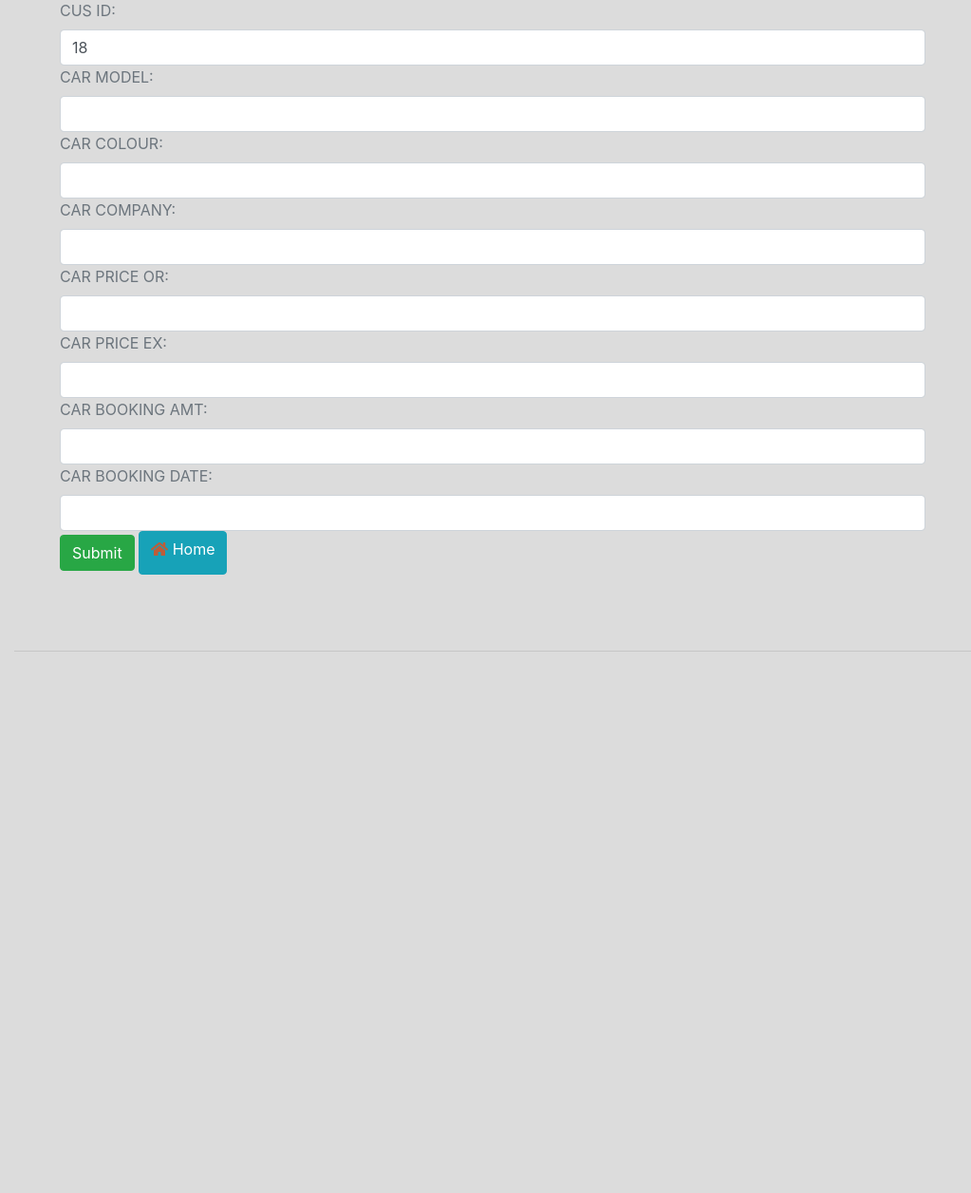
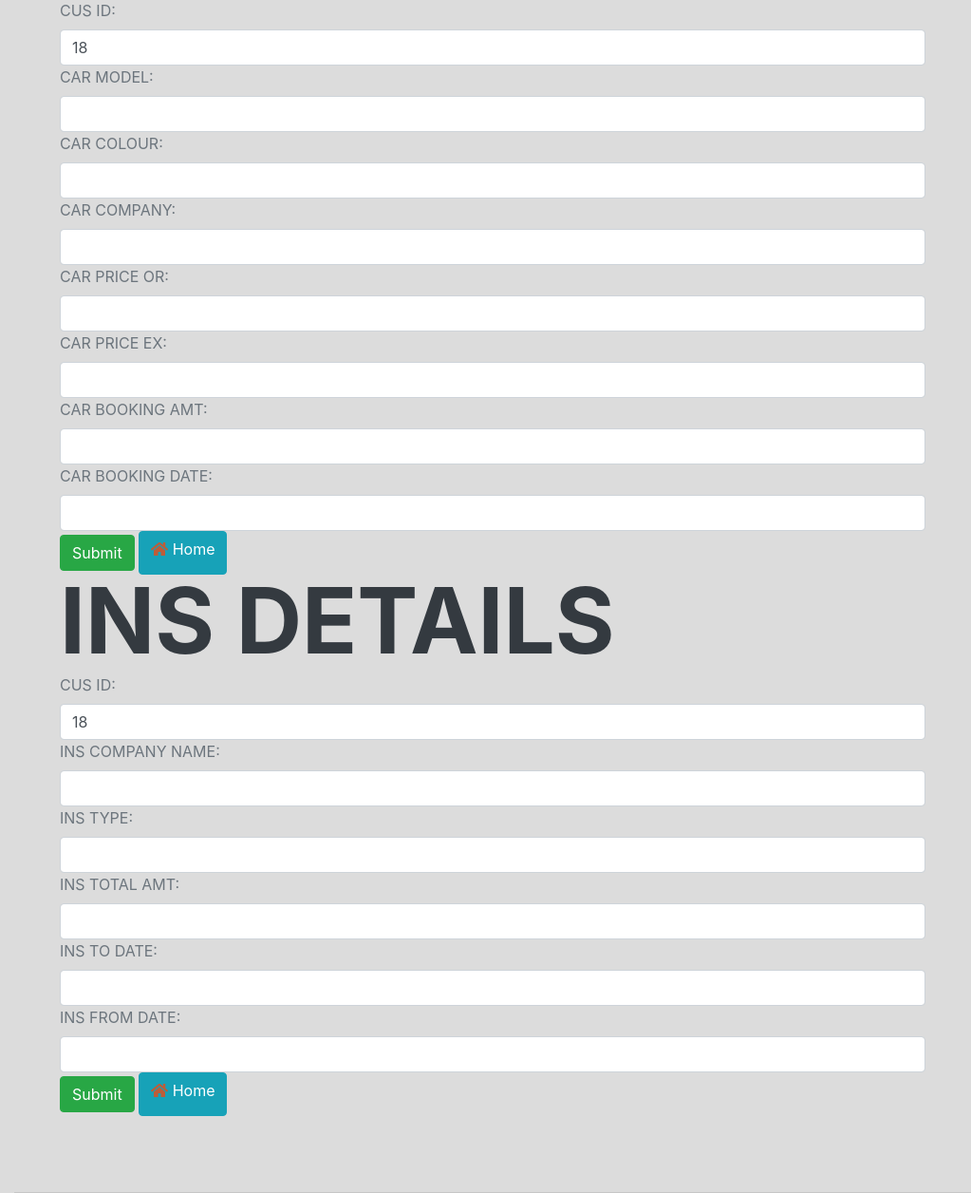
Before and after one commit to veer4221/Bsc-CA-IT-sem-5, a Django app: page /18/ in a window 1280 px wide. Shown: the part 943-2199 px from the top of the page at 95% size, without its empty margins (257-1280 px from the left). Before the commit the page ends 1629 px from the top, so only its background shows below. Run offline with Django 3.2, Linux system fonts and the light colour scheme; data comes from the database, SQL or seed files in the repository; some libraries are stand-ins or nearby versions; some web fonts are replaced.

Commit message:
customer insurance car form updated

```diff
--- a/BillingSystem/BillingSystem/urls.py
+++ b/BillingSystem/BillingSystem/urls.py
@@ -21,18 +21,18 @@ from django.conf import settings
 
 urlpatterns = [
     path('admin/', admin.site.urls),
-    path('listing/form/',views.home,name="home"),
-    path('base/',views.base,name="base"),
-    path('report/',views.report,name="report"),
+ #   path('listing/form/',views.home,name="home"),
+ #   path('base/',views.base,name="base"),
+ #   path('report/',views.report,name="report"),
     path('listing/',views.customerView.as_view(),name="listing"),
     path('dashbord/',views.dashbord,name="dashbord"),
     # path('listing/Car/',views.car,name="car"),
     path('login/',views.login,name="login"),
     path('listing/Costomer/',views.formToDB.as_view(),name="Costomer"),
-    path('listing/Car/',views.formCar,name="Car"),
-    path('listing/RTO/',views.RTO,name="RTO"),
-    path('listing/other/',views.other,name="other"),
-    path('listing/Insurance/',views.insurance,name="Insurance"),
+#    path('listing/Car/',views.formCar,name="Car"),
+    # path('listing/RTO/',views.temp,name="RTO"),
+    # path('listing/other/',views.other,name="other"),
+   # path('listing/Insurance/',views.insurance,name="Insurance"),
     path('Delete/<int:id>/',views.DeleteDate,name="Delete"),
     path('<int:id>/',views.UpdateData,name="Update"),
 
--- a/BillingSystem/CAR/forms.py
+++ b/BillingSystem/CAR/forms.py
@@ -1,6 +1,6 @@
 from django.core import validators
 from django import forms
-from .models import car,customer
+from .models import car,customer,insurance
 #from bootstrap_modal_forms.forms import BSModalModelForm
 
 
@@ -38,3 +38,16 @@ class carDe(forms.ModelForm):
             'CAR_BOOKING_DATE': forms.DateInput(attrs={'class':'form-control'}),
 
         }
+
+class insuranceDe(forms.ModelForm):
+    class Meta:
+        model = insurance
+        fields =['CUS_ID','INS_COMPANY_NAME','INS_TYPE','INS_TOTAL_AMT','INS_TO_DATE','INS_FROM_DATE']
+        widgets={
+            'CUS_ID':forms.NumberInput(attrs={'class':'form-control'}),
+        'INS_COMPANY_NAME': forms.TextInput(attrs={'class':'form-control'}),
+        'INS_TYPE': forms.TextInput(attrs={'class':'form-control'}),
+        'INS_TOTAL_AMT':forms.NumberInput(attrs={'class':'form-control'}),
+        'INS_TO_DATE': forms.DateInput(attrs={'class':'form-control'}),
+        'INS_FROM_DATE': forms.DateInput(attrs={'class':'form-control'}),
+        }
--- a/BillingSystem/CAR/models.py
+++ b/BillingSystem/CAR/models.py
@@ -35,27 +35,34 @@ class car(models.Model):
 
 class insurance(models.Model):
     CUS_ID     = models.ForeignKey(customer,on_delete=models.CASCADE)
-    INS_COMPANY_NAME = models.CharField(max_length= 20,blank=True)
-    INS_TYPE         = models.CharField(max_length= 20,blank=True)
-    INS_TOTAL_AMT    = models.IntegerField(blank=True)
-    INS_TO_DATE      = models.DateField(blank=True)
-    INS_FROM_DATE   = models.DateField(blank=True)
+    INS_ID     =models.AutoField(primary_key=True)
+    INS_COMPANY_NAME = models.CharField(max_length= 20,null=True)
+    INS_TYPE         = models.CharField(max_length= 20,null=True)
+    INS_TOTAL_AMT    = models.IntegerField(null=True)
+    INS_TO_DATE      = models.DateField(null=True)
+    INS_FROM_DATE   = models.DateField(null=True)
+
+    def __str__(self):
+        return self.INS_COMPANY_NAME
+
 
 
 class RTO(models.Model):
     CUS_ID     = models.ForeignKey(customer,on_delete=models.CASCADE)
-    RTO_REG_CHARGE  = models.IntegerField(blank=True)
-    RTO_NUM_PLT_CHARGE = models.IntegerField(blank=True)
-    RTO_NUM_PLT_NO   = models.CharField(max_length= 20,unique=True,blank=True)
-    RTO_ENG_NO        = models.CharField(max_length= 20,unique=True,blank=True)
-    RTO_CHESSISE_NO  = models.CharField(max_length= 20,unique=True,blank=True)
-    RTO_KEY_NO       = models.CharField(max_length= 20,unique=True,blank=True)
-    RTO_BATTERY_NO     = models.CharField(max_length= 20,unique=True,blank=True)
+    RTO_ID     =models.AutoField(primary_key=True)
+    RTO_REG_CHARGE  = models.IntegerField(null=True)
+    RTO_NUM_PLT_CHARGE = models.IntegerField(null=True)
+    RTO_NUM_PLT_NO   = models.CharField(max_length= 20,unique=True,null=True)
+    RTO_ENG_NO        = models.CharField(max_length= 20,unique=True,null=True)
+    RTO_CHESSISE_NO  = models.CharField(max_length= 20,unique=True,null=True)
+    RTO_KEY_NO       = models.CharField(max_length= 20,unique=True,null=True)
+    RTO_BATTERY_NO     = models.CharField(max_length= 20,unique=True,null=True)
 
 class OTHER(models.Model):
     CUS_ID     = models.ForeignKey(customer,on_delete=models.CASCADE)
-    OTH_TRANS_CHARGE   = models.IntegerField(blank=True)
-    OTH_DELIVERY_DATE   = models.DateField(blank=True)
+    OTH_ID     =models.AutoField(primary_key=True)
+    OTH_TRANS_CHARGE   = models.IntegerField(null=True)
+    OTH_DELIVERY_DATE   = models.DateField(null=True)
     OTH_EXPENSE_NAME    = models.CharField(max_length= 20)
-    OTH_EXPENSE_PRICE   = models.IntegerField(blank=True)
+    OTH_EXPENSE_PRICE   = models.IntegerField(null=True)
     date_modified = models.DateTimeField(auto_now=True)
--- a/BillingSystem/CAR/templates/index_customerUpdate.html
+++ b/BillingSystem/CAR/templates/index_customerUpdate.html
@@ -51,6 +51,32 @@
                 </form>
 
 
+
+
+
+                <h1>INS Details</h1>
+                <form method="POST" action="">
+                    {% csrf_token %}
+
+                    {% for Fig in form3 %}
+                        {{Fig.label_tag}}
+                        {{Fig}}
+
+                    {% endfor %}
+
+
+
+                    <input type="submit" class="btn btn-success">
+                    <button class="btn btn-info"><a href="{% url 'listing' %}"><i class="fa fa-home"></i> <label id="ho">Home</label></a></button>
+                </form>
+
+
+
+
+
+
+
+
                  </div>
             </section>
             <hr class="m-0" />
--- a/BillingSystem/CAR/templates/index_rto.html
+++ b/BillingSystem/CAR/templates/index_rto.html
@@ -13,6 +13,9 @@
                 <div class="resume-section-content">
                 <h1>RTO</h1>
                  </div>
+                 {% for x in st%}
+                    {{x}}
+                 {% endfor %}
             </section>
             <hr class="m-0" />
 
--- a/BillingSystem/CAR/views.py
+++ b/BillingSystem/CAR/views.py
@@ -1,22 +1,22 @@
 from django.shortcuts import render,HttpResponseRedirect
 from django.views.generic.list import ListView
 from django.views.generic.base import TemplateView
-from .models import customer,car
-from .forms import customerDe,carDe
+from .models import customer,car,insurance,RTO
+from .forms import customerDe,carDe,insuranceDe
 
 
 # Create your views here.
-def home(request):
-    return render(request,'index.html')
+#def home(request):
+ #   return render(request,'index.html')
 
-def base(request):
-    return render(request,'base.html')
+#def base(request):
+ #   return render(request,'base.html')
 
-def report(request):
-    return render(request,'base_report.html')
+# def report(request):
+#     return render(request,'base_report.html')
 
-def listing(request):
-   return render(request,'base_listing.html')
+# def listing(request):
+#    return render(request,'base_listing.html')
 
 def dashbord(request):
     return render(request,'base_dashbord.html')
@@ -39,14 +39,14 @@ def login(request):
 #     #data = customer.object.all()
 #     return render(request,'index_customer.html',{'form':fm})
 a = 2
-def RTO(request):
-    return render(request,'index_rto.html')
+#def RTO(request):
+ #   return render(request,'index_rto.html')
 
-def insurance(request):
-    return render(request,'index_insurance.html')
+# def insurance(request):
+    # return render(request,'index_insurance.html')
 
-def other(request):
-    return render(request,'index_other.html')
+# def other(request):
+    # return render(request,'index_other.html')
 
 class customerView(ListView):
     model = customer
@@ -80,17 +80,17 @@ class formToDB(TemplateView):
 #             print(fm)
 #             return HttpResponseRedirect('/listing')
 
-def formCar(request):
-    if request.method == 'POST':
-        fm = carDe(request.POST)
-        if fm.is_valid():
-            fm.save()
-            fm = customerDe()
+# def formCar(request):
+#     if request.method == 'POST':
+#         fm = carDe(request.POST)
+#         if fm.is_valid():
+#             fm.save()
+#             fm = customerDe()
 
-    else:
-        fm = carDe()
-    #data = customer.object.all()
-    return render(request,'index_car.html',{'form':fm})
+#     else:
+#         fm = carDe()
+#     #data = customer.object.all()
+#     return render(request,'index_car.html',{'form':fm})
 
 def DeleteDate(request,id):
     if request.method == 'POST' :
@@ -102,30 +102,50 @@ def DeleteDate(request,id):
 def UpdateData(request,id):
     print(id)
     if request.method =='POST':
-        print("post")
+        print(request)
+       ############### Custmer Update ##############
         cus = customer.objects.get(pk=id)
         fm = customerDe(request.POST,instance=cus)
         if fm.is_valid():
             fm.save()
-
+       ############### car Update ##############
         if car.objects.filter(CUS_ID=id).exists():
             car1 = car.objects.get(CUS_ID=id)
-            cfm = carDe(request.POST,instance=car1)
-            if cfm.is_valid():
-                cfm.save()
+            fm2 = carDe(request.POST,instance=car1)
+            if fm2.is_valid():
+                fm2.save()
         else:
             cfm = carDe(request.POST)
             if cfm.is_valid():
                 cfm.save()
+        ############### INS Update ##############
+        if insurance.objects.filter(CUS_ID=id).exists():
+            ins = insurance.objects.get(CUS_ID=id)
+            fm3 = insuranceDe(request.POST,instance=ins)
+            if fm3.is_valid():
+                fm3.save()
+                print(fm3)
+        else:
+            cfm3 = insuranceDe(request.POST)
+            if cfm3.is_valid():
+                cfm3.save()
         return HttpResponseRedirect('/listing/')
 
     else:
+        ########### customerForm ###############
         print("else")
         cus = customer.objects.get(pk=id)
         fm = customerDe(instance=cus)
+        #############car form #################
         car1 = car.objects.filter(CUS_ID=id).first()
+        print('car1',car1)
         fm2 = carDe(instance=car1,initial={'CUS_ID':id})
-        return render(request,'index_customerUpdate.html',{'form':fm,'form2':fm2})
+        ############## ins form ######################
+        ins = insurance.objects.filter(CUS_ID=id).first()
+        print('ins',ins)
+        fm3 = insuranceDe(instance=ins,initial={'CUS_ID':id})
+
+        return render(request,'index_customerUpdate.html',{'form':fm,'form2':fm2,'form3':fm3})
     #     else:
     #         cr = car.objects.get(pk=id)
     #         cfm = carDe(instance=cr)
@@ -148,3 +168,7 @@ def UpdateData(request,id):
 #         fm = customerDe(instance=pi)
 
 #     return render(request,'index_car.html',{'form':fm})
+
+# def temp(request):
+#     st = insurance.objects.all()
+#     return render(request,'index_rto.html',{'st':st})
```
Also changed, not shown: BillingSystem/CAR/admin.py (+5 -5 lines), BillingSystem/CAR/migrations/0012_auto_20200930_1630.py (added), BillingSystem/CAR/migrations/0013_auto_20200930_1648.py (added), BillingSystem/db.sqlite3.
